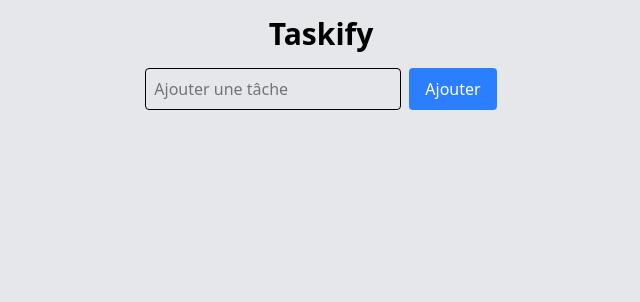
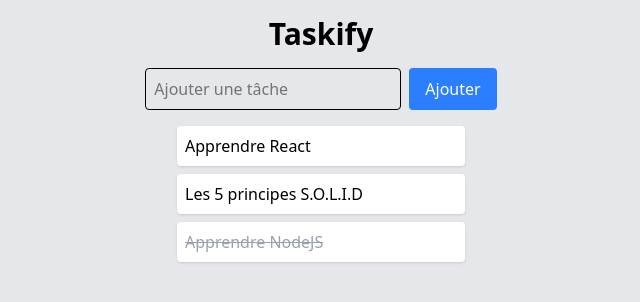
Before and after one commit to Harry8679/Taskify, a React (Vite) app: page / in a window 1280 px wide. Shown: the top 302 px of the page, without its empty margins (319-959 px from the left). Built offline with nearby package versions, Linux system fonts and the light colour scheme.

Commit message:
List styled

```diff
--- a/src/App.tsx
+++ b/src/App.tsx
@@ -1,6 +1,12 @@
+import { useState } from 'react'
 import './App.css'
 
 function App() {
+  const [tasks, setTasks] = useState([
+    { id: 1, title: 'Apprendre React', completed: false },
+    { id: 2, title: 'Les 5 principes S.O.L.I.D', completed: false },
+    { id: 3, title: 'Apprendre NodeJS', completed: true }
+  ]);
   return (
     <div className="min-h-screen bg-gray-200 flex flex-col items-center p-4">
       <h1 className='text-3xl font-bold mb-4'>Taskify</h1>
@@ -8,6 +14,18 @@ function App() {
         <input className='border p-2 rounded w-64' type="text" placeholder='Ajouter une tâche' />
         <button className='bg-blue-500 text-white px-4 py-2 rounded'>Ajouter</button>
       </form>
+
+      {/* Liste des taches */}
+      <ul className='w-72'>
+        {tasks.map((t) => (
+          <li key={t.id} className='flex justify-between bg-white p-2 mb-2 rounded shadow'>
+            <span className={`cursor-pointer ${t.completed ? 'line-through text-gray-400': ''}`}>
+              {t.title}
+            </span>
+          </li>
+        ))}
+      </ul>
+
     </div>
   )
 }
```
